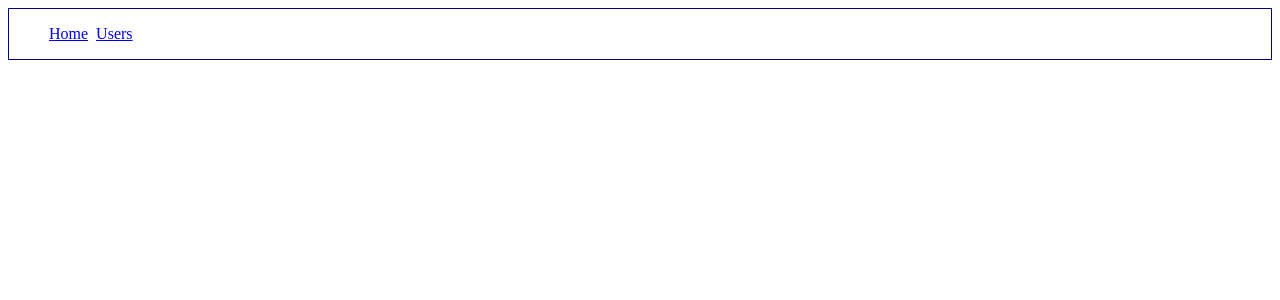
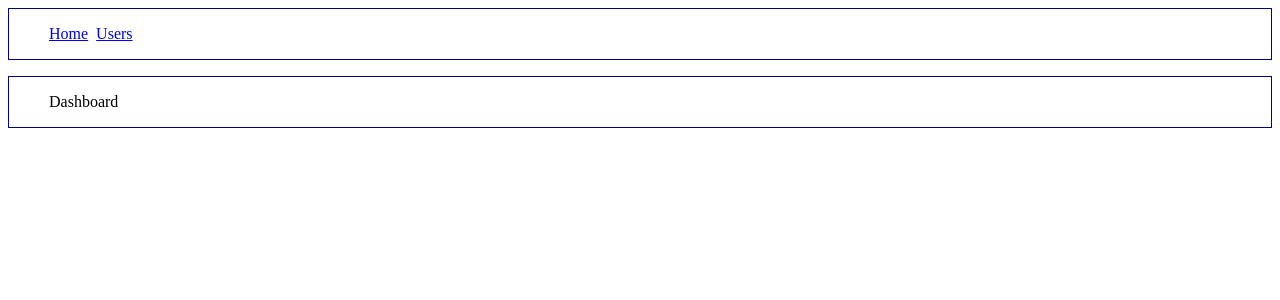
Before and after one commit to idenisovs/basic-react-app, a React app: page / in a window 1280 px wide. Shown: the top 300 px of the page. Built offline with nearby package versions, Linux system fonts and the light colour scheme.

Commit message:
Added basic routing.

```diff
--- a/package.json
+++ b/package.json
@@ -17,8 +17,10 @@
     "@babel/preset-env": "^7.15.0",
     "@babel/preset-react": "^7.14.5",
     "babel-loader": "^8.2.2",
+    "classnames": "^2.3.1",
     "css-loader": "^6.2.0",
     "html-webpack-plugin": "^5.3.2",
+    "prop-types": "^15.7.2",
     "react": "^17.0.2",
     "react-dom": "^17.0.2",
     "react-router-dom": "^5.2.0",
--- a/sources/App.js
+++ b/sources/App.js
@@ -1,11 +1,25 @@
 import React from 'react';
 import NavBar from './components/NavBar';
-import { BrowserRouter as Router } from 'react-router-dom';
+import { BrowserRouter as Router, Route, Switch } from 'react-router-dom';
+import { Dashboard, Users } from './pages';
+
+import style from './App.scss';
 
 export default function App() {
     return (
         <Router>
             <NavBar />
+
+            <div className={style.PageLayout}>
+                <Switch>
+                    <Route exact path="/">
+                        <Dashboard />
+                    </Route>
+                    <Route path="/users">
+                        <Users />
+                    </Route>
+                </Switch>
+            </div>
         </Router>
     )
 }
--- /dev/null
+++ b/sources/App.scss
@@ -0,0 +1,6 @@
+.PageLayout {
+  border: 1px solid navy;
+  margin-top: 1em;
+
+  padding: 16px 40px;
+}
--- /dev/null
+++ b/sources/pages/dashboard/Dashboard.jsx
@@ -0,0 +1,5 @@
+import React from 'react';
+
+export function Dashboard() {
+    return <div>Dashboard</div>;
+}
--- /dev/null
+++ b/sources/pages/index.js
@@ -0,0 +1,2 @@
+export * from './dashboard/Dashboard';
+export * from './users/Users';
--- /dev/null
+++ b/sources/pages/users/Users.jsx
@@ -0,0 +1,5 @@
+import React from 'react';
+
+export function Users() {
+    return <div>Users</div>;
+}
```
Also changed, not shown: 1 other file (tests, documents, lock files or other folders).
